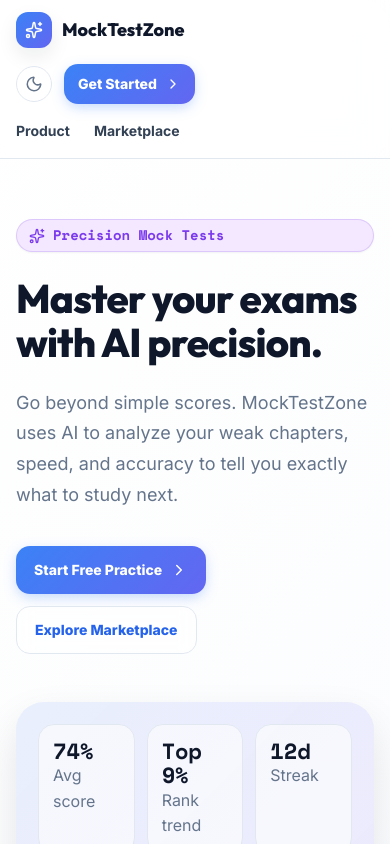
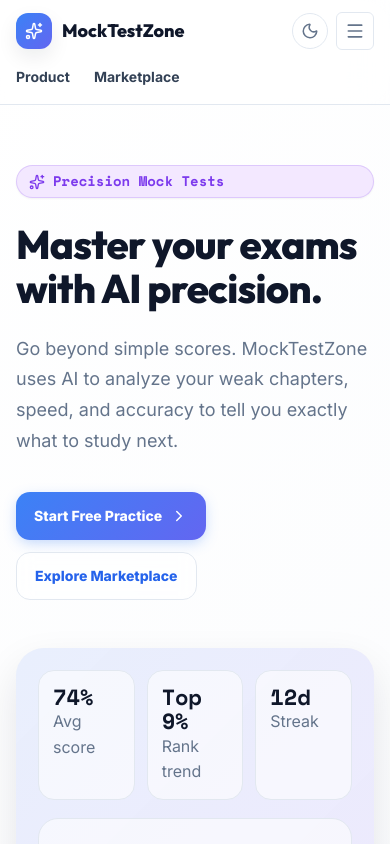
Before and after one commit to anshu-sharma0/mock-test, a Next.js app: page / in a window 390 px wide. Shown: the top 844 px of the page. Built offline with nearby package versions, Linux system fonts and the light colour scheme.

Commit message:
feat: implement responsive PublicNav component and add onClick handler to ButtonLink

```diff
--- /dev/null
+++ b/app/_components/layout/PublicNav.tsx
@@ -0,0 +1,86 @@
+"use client";
+
+import { useState } from "react";
+import Link from "next/link";
+import { ChevronRight, Menu, X } from "lucide-react";
+import { Logo } from "../ui/Logo";
+import { ButtonLink } from "../ui/GradientButton";
+import { ThemeToggle } from "../ui/ThemeToggle";
+import { publicNav } from "../../_lib/navigation";
+
+export function PublicNav() {
+  const [isMobileMenuOpen, setIsMobileMenuOpen] = useState(false);
+
+  return (
+    <header className="public-nav">
+      <div className="container public-nav-inner">
+        {/* Left: Logo */}
+        <Logo />
+
+        {/* Center: Desktop Navigation */}
+        <nav className="nav-links hidden md:flex" aria-label="Main navigation">
+          {publicNav.map((item) => (
+            <Link key={item.href} href={item.href}>
+              {item.label}
+            </Link>
+          ))}
+        </nav>
+
+        {/* Right: Actions & Mobile Toggle */}
+        <div className="row nav-actions">
+          {/* Desktop Actions */}
+          <div className="hidden md:flex items-center gap-[12px]">
+            <ThemeToggle />
+            <ButtonLink href="/auth/login" variant="ghost" compact>
+              Login
+            </ButtonLink>
+            <ButtonLink href="/auth/signup" compact>
+              Get Started <ChevronRight size={16} />
+            </ButtonLink>
+          </div>
+
+          {/* Mobile Actions */}
+          <div className="flex md:hidden items-center gap-[8px]">
+            <ThemeToggle />
+            <button
+              onClick={() => setIsMobileMenuOpen(!isMobileMenuOpen)}
+              className="p-2 text-(--heading bg-(--surface-hover) rounded-md border border-(--border) transition-colors cursor-pointer"
+              aria-label="Toggle mobile menu"
+            >
+              {isMobileMenuOpen ? <X size={20} /> : <Menu size={20} />}
+            </button>
+          </div>
+        </div>
+      </div>
+
+      {/* Mobile Navigation Dropdown */}
+      {isMobileMenuOpen && (
+        <div
+          className="md:hidden border-b border-(--border) shadow-lg absolute left-0 right-0 top-[68px] z-50 p-4"
+          style={{ background: 'var(--bg)' }}
+        >
+          <nav className="flex flex-col gap-4 text-[15px] font-bold text-(--secondary-soft) mb-4">
+            {publicNav.map((item) => (
+              <Link
+                key={item.href}
+                href={item.href}
+                onClick={() => setIsMobileMenuOpen(false)}
+                className="hover:text-(--primary) transition-colors py-2 border-b border-(--border)"
+              >
+                {item.label}
+              </Link>
+            ))}
+          </nav>
+          <div className="flex flex-col gap-3 mt-4">
+            <ButtonLink href="/auth/login" variant="ghost" onClick={() => setIsMobileMenuOpen(false)}>
+              Login
+            </ButtonLink>
+            <ButtonLink href="/auth/signup" onClick={() => setIsMobileMenuOpen(false)}>
+              Get Started <ChevronRight size={16} />
+            </ButtonLink>
+          </div>
+        </div>
+      )}
+    </header>
+  );
+}
--- a/app/_components/layout/PublicShell.tsx
+++ b/app/_components/layout/PublicShell.tsx
@@ -1,35 +1,7 @@
 import Link from "next/link";
-import { ChevronRight } from "lucide-react";
 import { Logo } from "../ui/Logo";
-import { ButtonLink } from "../ui/GradientButton";
-import { ThemeToggle } from "../ui/ThemeToggle";
-import { publicNav } from "../../_lib/navigation";
+import { PublicNav } from "./PublicNav";
 
-function PublicNav() {
-  return (
-    <header className="public-nav">
-      <div className="container public-nav-inner">
-        <Logo />
-        <nav className="nav-links" aria-label="Main navigation">
-          {publicNav.map((item) => (
-            <Link key={item.href} href={item.href}>
-              {item.label}
-            </Link>
-          ))}
-        </nav>
-        <div className="row nav-actions">
-          <ThemeToggle />
-          <ButtonLink href="/auth/login" variant="ghost" compact>
-            Login
-          </ButtonLink>
-          <ButtonLink href="/auth/signup" compact>
-            Get Started <ChevronRight size={16} />
-          </ButtonLink>
-        </div>
-      </div>
-    </header>
-  );
-}
 
 function Footer() {
   const groups = [
--- a/app/_components/ui/GradientButton.tsx
+++ b/app/_components/ui/GradientButton.tsx
@@ -32,16 +32,18 @@
 export function ButtonLink({
   href,
   children,
+  onClick,
   variant = "primary",
   compact = false,
 }: {
   href: string;
   children: React.ReactNode;
+  onClick?: () => void;
   variant?: ButtonVariant;
   compact?: boolean;
 }) {
   return (
-    <Link className={`btn ${variant} ${compact ? "compact" : ""}`} href={href}>
+    <Link className={`btn ${variant} ${compact ? "compact" : ""}`} href={href} onClick={onClick}>
       {children}
     </Link>
   );
```
